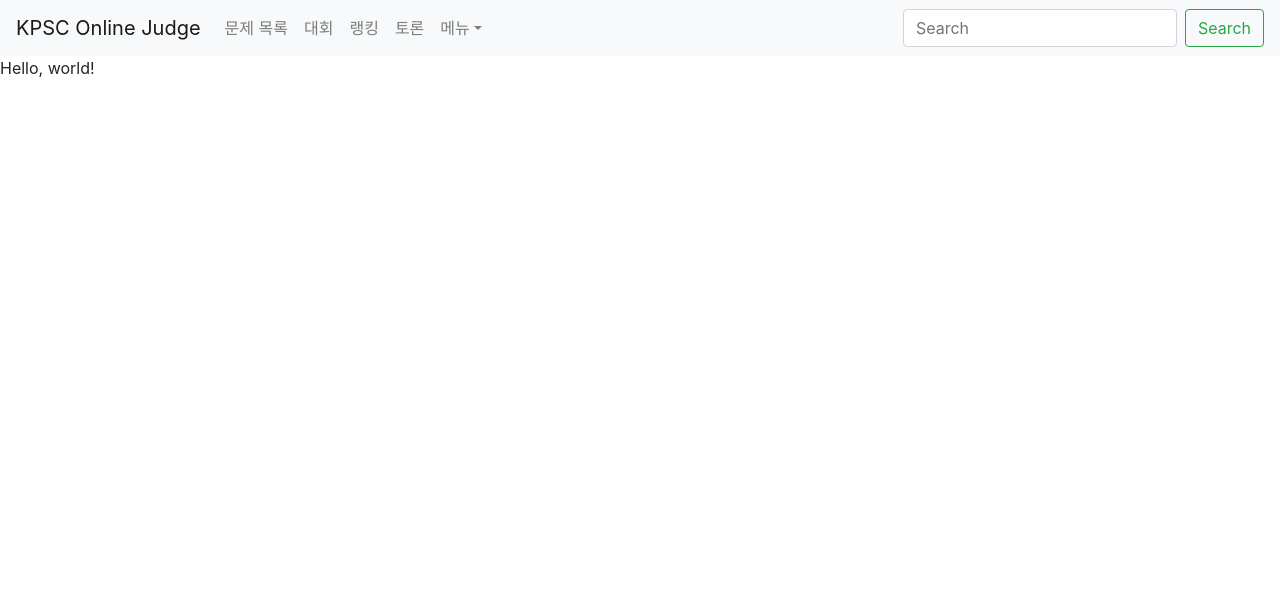
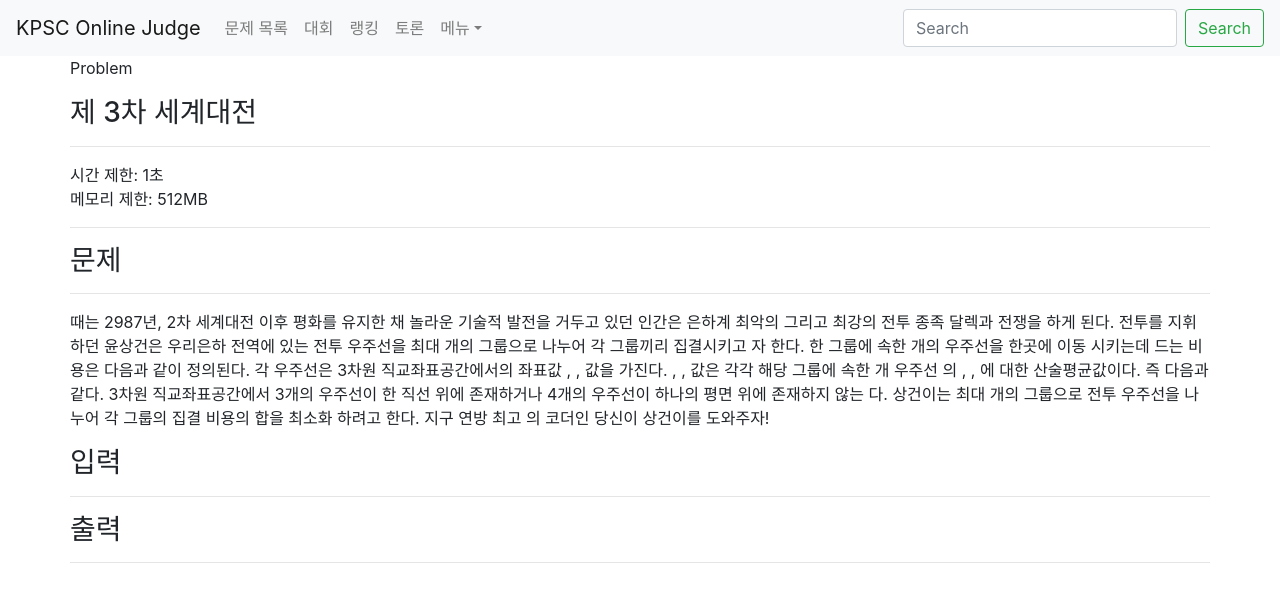
Before and after one commit to KMUCS-KPSC/online-judge, a React (Create React App) app in the folder web/: page /problem in a window 1280 px wide. Shown: the top 602 px of the page. Built offline with nearby package versions, Linux system fonts and the light colour scheme.

Commit message:
feature: add problem page

```diff
--- a/web/src/App.js
+++ b/web/src/App.js
@@ -4,6 +4,7 @@ import {
   Switch,
 } from 'react-router-dom';
 import Landing from './pages/landing';
+import Problem from './pages/problem';
 import Problems from './pages/problems';
 import Contest from './pages/contest';
 import Rank from './pages/rank';
@@ -18,6 +19,8 @@ function App() {
       <Router>
         <NavBar/>
         <Switch>
+          <Route path='/problem'
+                 render={() => <div><Problem/></div>}/>
           <Route path='/problems'
                  render={() => <div><Problems/></div>}/>
           <Route path='/contest'
--- a/web/src/components/basicTable.js
+++ b/web/src/components/basicTable.js
@@ -18,8 +18,8 @@ class BasicTable extends Component {
         const rows = [];
         for(let i = 0; i < this.props.rows.length; ++i){
             const row = [];
-            for(let j = 0; j < this.props.rows[i].length; ++j)
-                row.push(<td>{this.props.rows[i][j]}</td>);
+            for(let j = 0; j < this.props.rows[i].row.length; ++j)
+                row.push(<td>{this.props.rows[i].row[j]}</td>);
             rows.push(<tr>{row}</tr>);
         }
         return rows;
--- a/web/src/pages/contest.js
+++ b/web/src/pages/contest.js
@@ -8,8 +8,14 @@ class Contest extends Component {
         super(props);
 
         const rows = [
-            ['2029 ICPC World Final', 'Taste Why Frame', '인공지능', '2029년 8월 1일', '2029년 8월 2일', '종료'],
-            ['2131 우리은하 대학생 프로그래밍 경진대회', 'Taste Why Frame', '인공지능', '2131년 8월 1일', '2131년 8월 2일', '종료'],
+            {
+                href: '#',
+                row: ['2029 ICPC World Final', 'Taste Why Frame', '인공지능', '2029년 8월 1일', '2029년 8월 2일', '종료'],
+            },
+            {
+                href: '#',
+                row: ['2131 우리은하 대학생 프로그래밍 경진대회', 'Taste Why Frame', '인공지능', '2131년 8월 1일', '2131년 8월 2일', '종료'],
+            },
         ];
 
         this.state = {
@@ -28,9 +34,11 @@ class Contest extends Component {
     render() {
         return (
             <Container>
-                <Row className="justify-content-md">
-                    <p>Contest</p>
-                    <BasicTable headers={this.state.headers} rows={this.state.contests} />
+                <Row xs>
+                    <div>
+                        <p>Contest</p>
+                        <BasicTable headers={this.state.headers} rows={this.state.contests} />
+                    </div>
                 </Row>
             </Container>
         );
--- a/web/src/pages/discuss.js
+++ b/web/src/pages/discuss.js
@@ -10,8 +10,10 @@ class Discuss extends Component {
     render() {
         return (
             <Container>
-                <Row className="justify-content-md">
-                    <p>Discuss</p>
+                <Row xs>
+                    <div>
+                        <p>Discuss</p>
+                    </div>
                 </Row>
             </Container>
         );
--- /dev/null
+++ b/web/src/pages/problem.js
@@ -0,0 +1,50 @@
+import React, {Component} from 'react';
+import Container from 'react-bootstrap/Container'
+import Row from 'react-bootstrap/Row'
+
+class Problem extends Component {
+    constructor(props) {
+        super(props);
+    }
+
+    render() {
+        return (
+            <Container>
+                <Row xs>
+                    <div>
+                        <p>Problem</p>
+                        <h3>제 3차 세계대전</h3>
+                        <hr />
+                        시간 제한: 1초<br />메모리 제한: 512MB
+                        <hr />
+                        <h3>문제</h3>
+                        <hr />
+                        <p>
+    때는 2987년, 2차 세계대전 이후 평화를 유지한 채 놀라운 기술적 발전을 거두고 있던 인간은 은하계 최악의 그리고
+    최강의 전투 종족 달렉과 전쟁을 하게 된다.
+    전투를 지휘하던 윤상건은 우리은하 전역에 있는 전투 우주선을 최대 개의 그룹으로 나누어 각 그룹끼리 집결시키고
+    자 한다.
+    한 그룹에 속한 개의 우주선을 한곳에 이동 시키는데 드는 비용은 다음과 같이 정의된다.
+    각 우주선은 3차원 직교좌표공간에서의 좌표값 , , 값을 가진다. , , 값은 각각 해당 그룹에 속한 개 우주선
+    의 , , 에 대한 산술평균값이다. 즉 다음과 같다.
+    3차원 직교좌표공간에서 3개의 우주선이 한 직선 위에 존재하거나 4개의 우주선이 하나의 평면 위에 존재하지 않는
+    다.
+    상건이는 최대 개의 그룹으로 전투 우주선을 나누어 각 그룹의 집결 비용의 합을 최소화 하려고 한다. 지구 연방 최고
+    의 코더인 당신이 상건이를 도와주자!
+                        </p>
+
+                        <h3>입력</h3>
+                        <hr />
+
+                        <h3>출력</h3>
+                        <hr />
+                    </div>
+                </Row>
+            </Container>
+        );
+    }
+}
+
+Problem.propTypes = {};
+
+export default Problem;
--- a/web/src/pages/problems.js
+++ b/web/src/pages/problems.js
@@ -9,8 +9,14 @@ class Problems extends Component {
         super(props);
 
         const rows = [
-            ['0001', '이거 보여주려고 어그로 끌었다', '최고 난이도', '00.00%'],
-            ['0002', 'ICPC World Final', '최고 난이도', '00.00%'],
+            {
+                href: '#',
+                row: ['0001', <a href='/problem/0001'>{'이거 보여주려고 어그로 끌었다'}</a>, '최고 난이도', '00.00%'],
+            },
+            {
+                href: '#',
+                row: ['0002', <a href='/problem/0001'>{'ICPC World Final'}</a>, '최고 난이도', '00.00%'],
+            },
         ];
 
         this.state = {
@@ -27,9 +33,11 @@ class Problems extends Component {
     render() {
         return (
             <Container>
-                <Row className="justify-content-md">
-                    <p>Problems</p>
-                    <BasicTable headers={this.state.headers} rows={this.state.problems} />
+                <Row xs>
+                    <div>
+                        <p>Problems</p>
+                        <BasicTable headers={this.state.headers} rows={this.state.problems} />
+                    </div>
                 </Row>
             </Container>
         );
--- a/web/src/pages/rank.js
+++ b/web/src/pages/rank.js
@@ -8,7 +8,10 @@ class Rank extends Component {
         super(props);
 
         const rows = [
-            ['1', 'Taste Why Frame', '맞았는뒈 왜 틀뤼쥐', 'Inf', 'Inf', 'Inf', 'Inf'],
+            {
+                href: '#',
+                row: ['1', 'Taste Why Frame', '맞았는뒈 왜 틀뤼쥐', 'Inf', 'Inf', 'Inf', 'Inf'],
+            },
         ];
 
         this.state = {
@@ -28,9 +31,11 @@ class Rank extends Component {
     render() {
         return (
             <Container>
-                <Row className="justify-content-md">
-                    <p>Rank</p>
-                    <BasicTable headers={this.state.headers} rows={this.state.users} />
+                <Row xs>
+                    <div>
+                        <p>Rank</p>
+                        <BasicTable headers={this.state.headers} rows={this.state.users} />
+                    </div>
                 </Row>
             </Container>
         );
```
